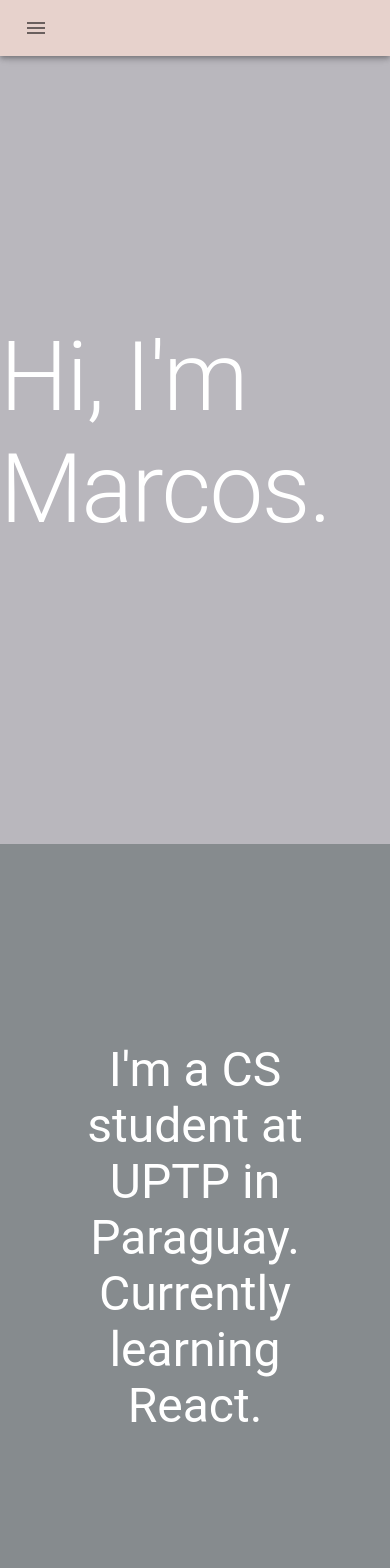
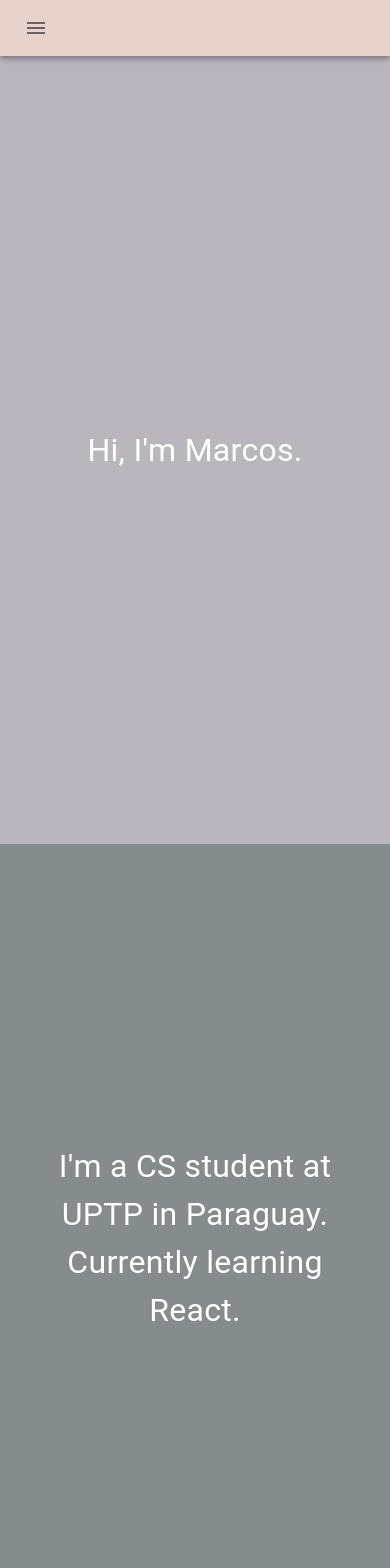
Before and after one commit to Marcos-Gamarra/personal_website, a React (Create React App) app: page / in a window 390 px wide. Shown: the top 1568 px of the page. Built offline with nearby package versions, Linux system fonts and the light colour scheme.

Commit message:
fix some pages for mobile

```diff
--- a/src/components/Drawer.js
+++ b/src/components/Drawer.js
@@ -2,7 +2,8 @@ import * as React from 'react';
 import * as mui from '@mui/material';
 import HomeIcon from '@mui/icons-material/Home';
 import InfoIcon from '@mui/icons-material/Info';
-import ContactPageIcon from '@mui/icons-material/ContactPage';
+import WorkIcon from '@mui/icons-material/Work';
+import PhoneIcon from '@mui/icons-material/Phone';
 
 const ListItem = ({ icon, primary, onClose, ref, block = 'start' }) => {
 
@@ -27,8 +28,8 @@ const Drawer = ({ open, onClose, homeRef, aboutRef, contactRef, projectsRef }) =
       <mui.List sx={{ width: 200 }}>
         {ListItem({ onClose, primary: 'Home', icon: <HomeIcon />, ref: homeRef, block: 'end' })}
         {ListItem({ onClose, primary: 'About', icon: <InfoIcon />, ref: aboutRef })}
-        {ListItem({ onClose, primary: 'Projects', icon: <ContactPageIcon />, ref: projectsRef })}
-        {ListItem({ onClose, primary: 'Contact', icon: <ContactPageIcon />, ref: contactRef })}
+        {ListItem({ onClose, primary: 'Projects', icon: <WorkIcon />, ref: projectsRef })}
+        {ListItem({ onClose, primary: 'Contact', icon: <PhoneIcon />, ref: contactRef })}
       </mui.List>
     </mui.Drawer >
   );
--- a/src/pages/About.js
+++ b/src/pages/About.js
@@ -20,12 +20,14 @@ const About = React.forwardRef((_, ref) => {
                 }}
             >
                 <mui.Typography
-                    variant="h3"
                     component="div"
-                    padding={10}
                     sx={{
-                        display: 'flex',
                         color: 'white',
+                        fontSize: {
+                            xs: '2rem',
+                            sm: '3rem',
+                        },
+                        padding: '2rem',
                     }}
                 >
                     I'm a CS student at UPTP in Paraguay. Currently learning React.
--- a/src/pages/Home.js
+++ b/src/pages/Home.js
@@ -9,6 +9,7 @@ const Home = React.forwardRef((_, ref) => {
                     display: 'flex',
                     justifyContent: 'center',
                     alignItems: 'center',
+                    textAlign: 'center',
                     height: {
                         //appbar height in mobile is 56px
                         //appbar height in desktop is 64px
@@ -18,7 +19,16 @@ const Home = React.forwardRef((_, ref) => {
                     bgcolor: 'background.default',
                 }}
             >
-        <mui.Typography variant="h1" component="div" gutterBottom color="white">
+                <mui.Typography
+                    component="div"
+                    sx={{
+                        color: "white",
+                        fontSize: {
+                            xs: '2rem',
+                            sm: '3rem',
+                        },
+                    }}
+                >
                     Hi, I'm Marcos.
                 </mui.Typography>
             </mui.Box>
--- a/src/pages/wordle/WordleDesktop.js
+++ b/src/pages/wordle/WordleDesktop.js
@@ -9,8 +9,8 @@ const Square = (letter, color, key) => {
                 bgcolor: color,
                 margin: '5px',
                 borderRadius: '10%',
-                height: { xs: '50px', sm: '100px' },
-                width: { xs: '50px', sm: '100px' },
+                height: { xs: '50px', sm: '80px' },
+                width: { xs: '50px', sm: '80px' },
                 justifyContent: 'center',
                 alignItems: 'center',
             }}
```
Also changed, not shown: src/reportWebVitals.js (deleted, +0 -13 lines), src/setupTests.js (deleted, +0 -5 lines), src/logo.svg (deleted), 1 other file (tests, documents, lock files or other folders). Lines whose indentation alone changed are shown as unchanged.
